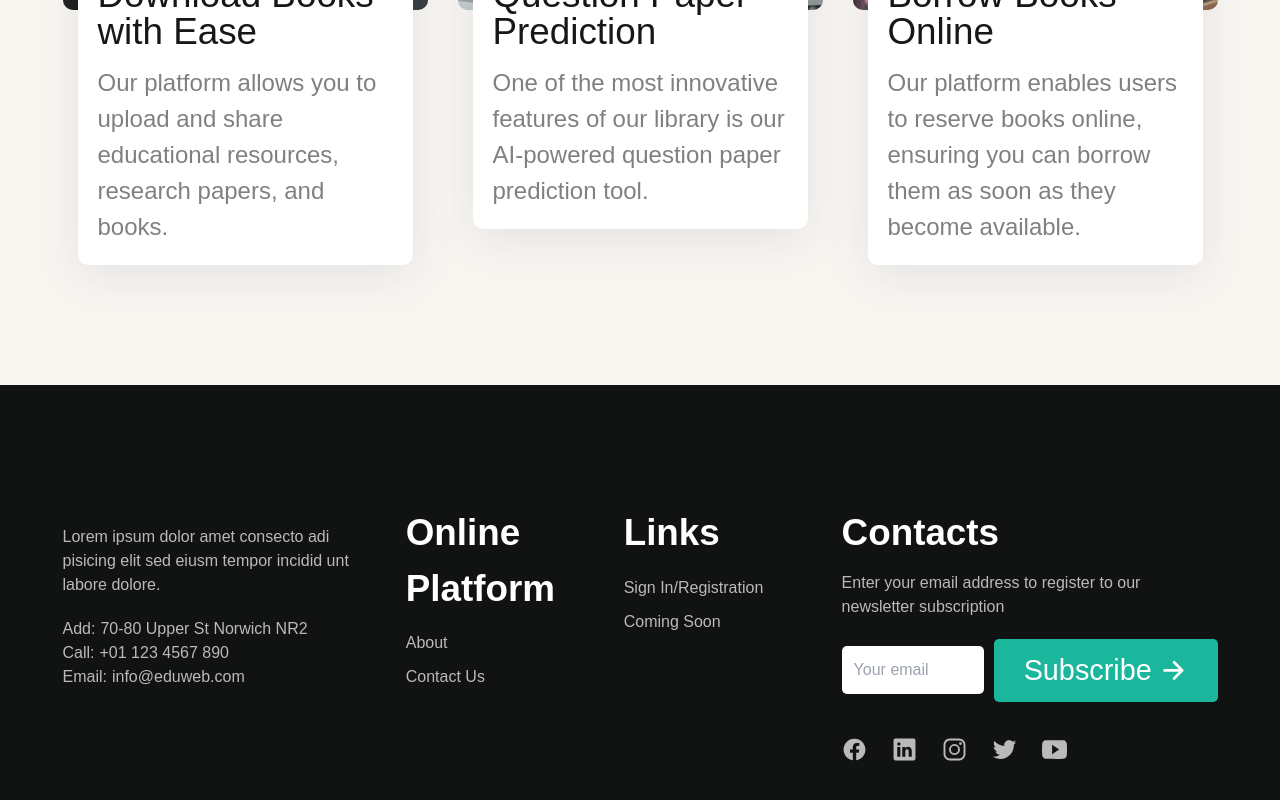
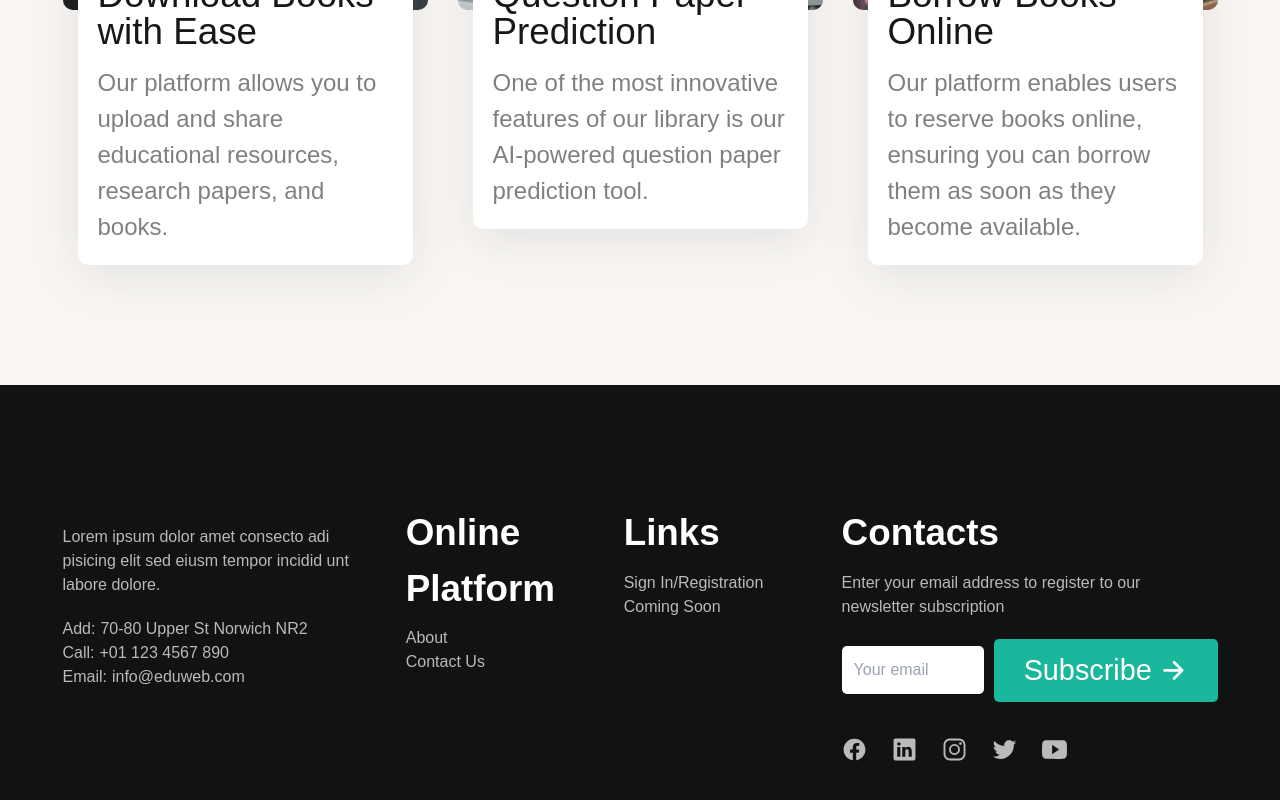
Before and after one commit to Sanskargupta0/ScholarHub-frontend, a React (Vite) app: page / in a window 1280 px wide. Shown: the part 6067-6867 px from the top of the page. Built offline with nearby package versions, Linux system fonts and the light colour scheme.

Commit message:
Fix: errors

```diff
--- a/src/components/Contributor/Contributor.jsx
+++ b/src/components/Contributor/Contributor.jsx
@@ -8,7 +8,7 @@ const Contributor = (props) => {
     >
       <div
         className="rounded-xl overflow-hidden relative text-center p-4 group items-center flex flex-col max-w-sm hover:shadow-2xl transition-all duration-500 shadow-xl"
-        style={{ minWidth: "10rem", cursor: "pointer" }}
+        style={{ minWidth: "10rem", cursor: "pointer", backgroundColor: "white" }}
       >
         <div className="text-gray-500 group-hover:scale-105 transition-all">
           <img src={props.images} alt={props.dev} className="w-16 h-16" style={{borderRadius:"50%"}} />
--- a/src/components/Footer/footer.jsx
+++ b/src/components/Footer/footer.jsx
@@ -42,19 +42,11 @@ function Footer() {
             </li>
 
             <li>
-              <Link to="/About">
-              <a href="#" className="footer-link">
-                About
-              </a>
-              </Link>
+              <Link to="/About">About</Link>
             </li>
 
             <li>
-              <Link to="/Contact">
-                <a href="#" className="footer-link">
-                  Contact Us
-                </a>
-              </Link>
+              <Link to="/Contact">Contact Us</Link>
             </li>
           </ul>
 
@@ -63,22 +55,12 @@ function Footer() {
               <p className="footer-list-title">Links</p>
             </li>
 
-
-
             <li>
-              <Link to="/SignIn">
-                <a href="#" className="footer-link">
-                  Sign In/Registration
-                </a>
-              </Link>
+              <Link to="/SignIn">Sign In/Registration</Link>
             </li>
 
             <li>
-              <Link to="/ComingSoon">
-                <a href="#" className="footer-link">
-                  Coming Soon
-                </a>
-              </Link>
+              <Link to="/ComingSoon">Coming Soon</Link>
             </li>
           </ul>
 
--- a/src/components/Navbar/navbar.jsx
+++ b/src/components/Navbar/navbar.jsx
@@ -25,6 +25,14 @@ function Navbar() {
       form.classList.remove("active");
       cancelBtn.style.color = "#ff3d00";
     };
+    items.onclick = () => {
+      items.classList.remove("active");
+      menuBtn.classList.remove("hide");
+      searchBtn.classList.remove("hide");
+      cancelBtn.classList.remove("show");
+      form.classList.remove("active");
+      cancelBtn.style.color = "#ff3d00";
+    };
     searchBtn.onclick = () => {
       form.classList.add("active");
       searchBtn.classList.add("hide");
@@ -43,7 +51,7 @@ function Navbar() {
         &nbsp;&nbsp;
         <div className="logo">ScholarHub</div>
         <div className="nav-items">
-          <li>
+          <li >
             <Link to="/">
               Home
             </Link>
--- a/src/index.css
+++ b/src/index.css
@@ -2,12 +2,12 @@
 @tailwind components;
 @tailwind utilities;
 
-:root{
-    background-color: white;
-    color: #171C24;
-}
+
 
 body[data-theme="dark"]{
    background-color:#171C24;
     color: white;
+    .darkmode{
+        color: white;
+    }
 }
--- a/src/pages/About/About.jsx
+++ b/src/pages/About/About.jsx
@@ -105,7 +105,7 @@ const About = () => {
               </a>
             </div>
             <main>
-              <div className={styleAbout.aboutUs}>
+              <div className="darkmode">
                 <section id="aboutKMCesports">
                   <h1
                     className="text-4xl"
@@ -333,7 +333,7 @@ const About = () => {
               </a>
             </div>
             <main>
-              <div className={styleAbout.aboutUs}>
+              <div className="darkmode">
                 <section id="intro">
                   <h1
                     className="text-4xl"
--- a/src/pages/pages.js
+++ b/src/pages/pages.js
@@ -7,5 +7,5 @@ export default {
     Home,
     About,
     Error,
-    Contact
+    Contact,
 };
```
